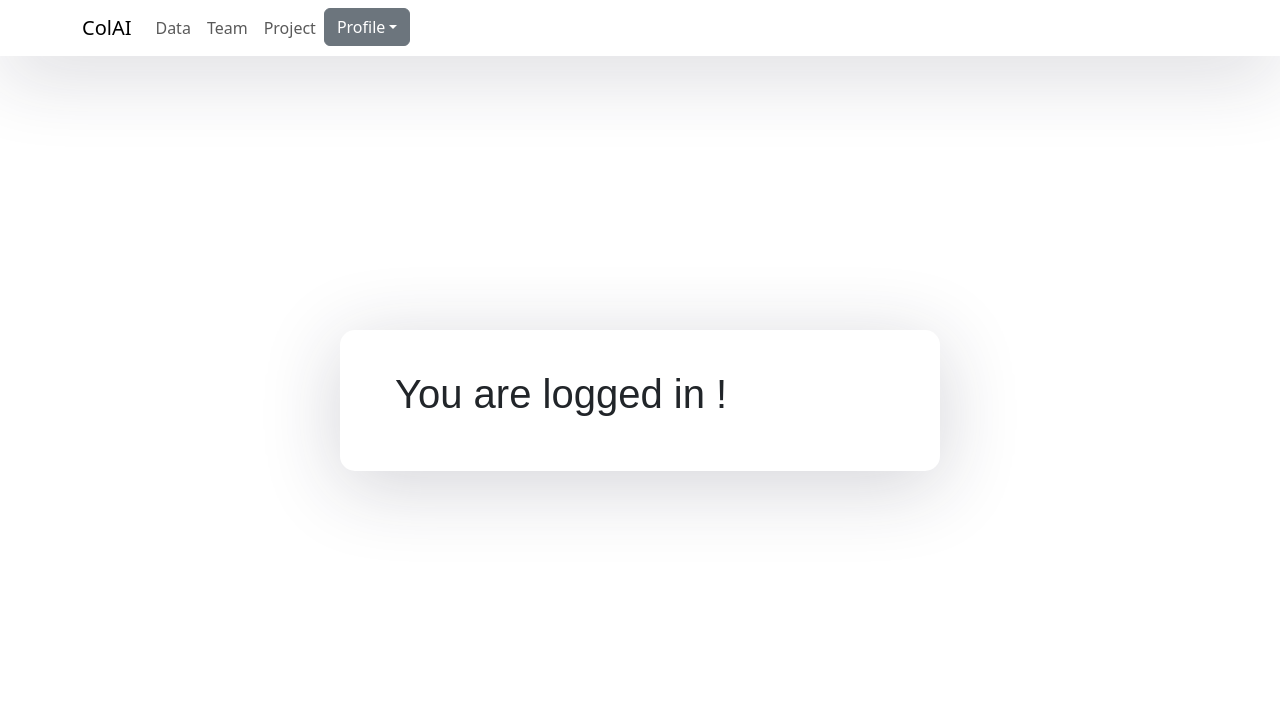
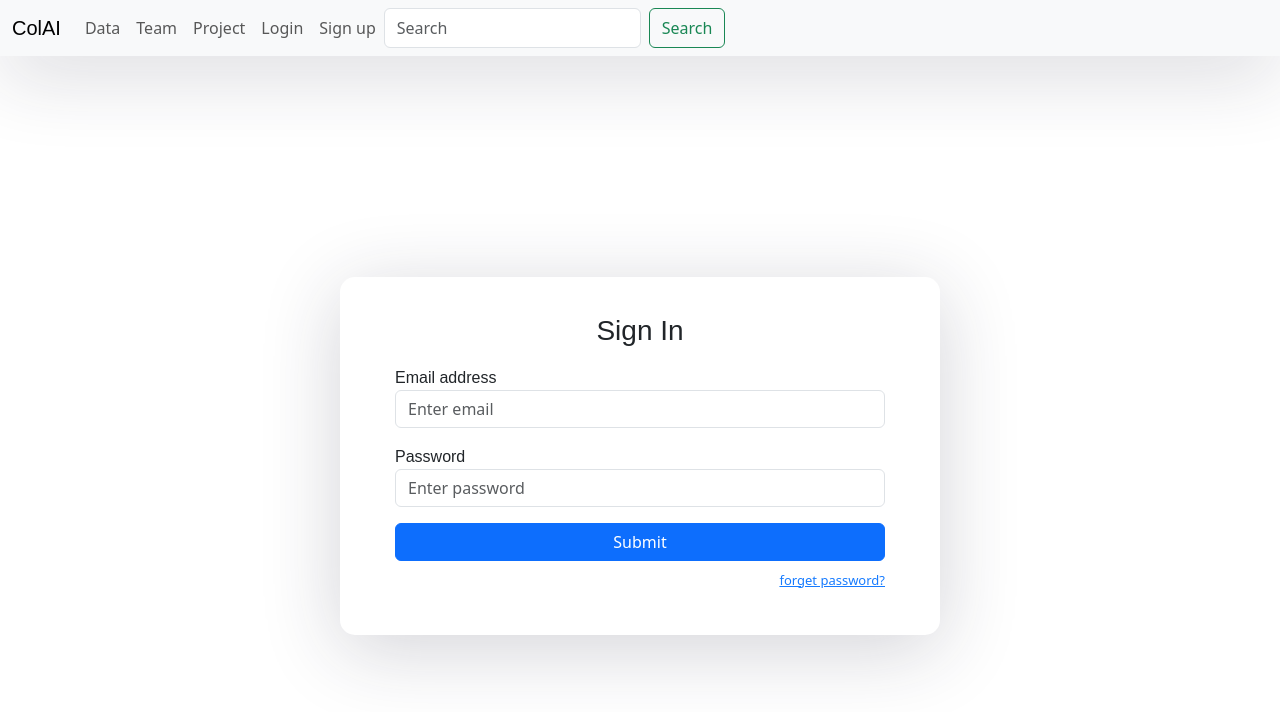
Before and after one commit to Collaborative-AI/colteam, a React (Create React App) app in the folder my-react-app/: page /log-in in a window 1280 px wide. Shown: the top 712 px of the page. Built offline with nearby package versions, Linux system fonts and the light colour scheme.

Commit message:
update Navbar

```diff
--- a/my-react-app/src/components/AuthProvider.component.js
+++ b/my-react-app/src/components/AuthProvider.component.js
@@ -9,7 +9,7 @@
         ...FormData,
         roles: '',
         accessToken: '',
-        success: true,
+        success: false,
     })
 
     return (
--- a/my-react-app/src/components/navbar.component.js
+++ b/my-react-app/src/components/navbar.component.js
@@ -1,16 +1,17 @@
-import React, { Component, useState, useContext } from 'react'
-import SearchBar from './searchbar.component'
-import { Link, useLocation, useNavigate } from 'react-router-dom'
+import React, { useState, useContext } from 'react'
+import { Link, useNavigate } from 'react-router-dom'
 import AuthContext from './AuthProvider.component'
-import Dropdown from 'react-bootstrap/Dropdown';
+import Button from 'react-bootstrap/Button';
+import Container from 'react-bootstrap/Container';
+import Form from 'react-bootstrap/Form';
+import Nav from 'react-bootstrap/Nav';
+import Navbar from 'react-bootstrap/Navbar';
+import NavDropdown from 'react-bootstrap/NavDropdown';
+import profile_image from '../images/colteam_logo.png'
 
-function Navbar() {
+function NavbarIns() {
   const { auth } = useContext(AuthContext);
-  const [isMenuOpen, setIsMenuOpen] = useState(false);
 
-  const toggleMenu = () => {
-    setIsMenuOpen(!isMenuOpen);
-  };
   const navigate = useNavigate();
   const handleDropdownSelect = (eventKey) => {
     switch (eventKey) {
@@ -29,21 +30,17 @@
   };
 
   return (
-    <nav className="navbar navbar-expand-lg navbar-light fixed-top">
-      <div className="container">
-        <Link className="navbar-brand" to={'/'}>
-          ColAI
-        </Link>
-
-        <button className="navbar-toggler" type="button" onClick={toggleMenu}>
-          <span className="navbar-toggler-icon"></span>
-        </button>
-
-
-        {/* {this.props.pathname === "/data" ? <SearchBar /> : null} */}
-        <div className={`collapse navbar-collapse ${isMenuOpen ? 'show' : ''}`} id=" navbarToggler">
-          <ul className="navbar-nav ml-auto">
-            <li className="nav-item">
+    <Navbar expand="lg" className="bg-body-tertiary">
+      <Container fluid>
+        <Navbar.Brand>ColAI</Navbar.Brand>
+        <Navbar.Toggle aria-controls="navbarScroll" />
+        <Navbar.Collapse id="navbarScroll">
+          <Nav
+            className="me-auto my-2 my-lg-0"
+            style={{ maxHeight: '100%' }}
+            navbarScroll
+          >
+            <li>
               <Link className="nav-link" to={'/data'}>
                 Data
               </Link>
@@ -59,19 +56,12 @@
               </Link>
             </li>
             {auth.success ? (
-              <li class="nav-item dropdown">
-                <Dropdown onSelect={handleDropdownSelect}>
-                  <Dropdown.Toggle variant="secondary" id="dropdown-basic" bg="white">
-                    Profile
-                  </Dropdown.Toggle>
-
-                  <Dropdown.Menu>
-                    <Dropdown.Item eventKey="action-1">New Project</Dropdown.Item>
-                    <Dropdown.Item eventKey="action-2">My Projects</Dropdown.Item>
-                    {/* <Dropdown.Item eventKey="action-3">Setting</Dropdown.Item> */}
-                  </Dropdown.Menu>
-                </Dropdown>
-              </li>
+              <NavDropdown title="Profile" id="navbarScrollingDropdown" onSelect={handleDropdownSelect}>
+                <NavDropdown.Item eventKey="action-1">New Project</NavDropdown.Item>
+                <NavDropdown.Item eventKey="action-2">My Project</NavDropdown.Item>
+                <NavDropdown.Divider />
+                <NavDropdown.Item eventKey="action-3">setting</NavDropdown.Item>
+              </NavDropdown>
             ) : (
               <>
                 < li className="nav-item">
@@ -85,17 +75,22 @@
                   </Link>
                 </li>
               </>)}
-          </ul>
-        </div >
-      </div >
-    </nav >
+            <Form className="d-flex">
+              <Form.Control
+                type="search"
+                placeholder="Search"
+                className="me-2"
+                aria-label="Search"
+              />
+              <Button variant="outline-success">Search</Button>
+            </Form>
+          </Nav>
+        </Navbar.Collapse>
+      </Container>
+    </Navbar >
   )
 }
 
-// const NavbarWithLocation = props => {
-//   const location = useLocation()
-//   return <Navbar {...props} pathname={location.pathname} />
-// }
 
-export default Navbar
-// WithLocation
+
+export default NavbarIns
```
